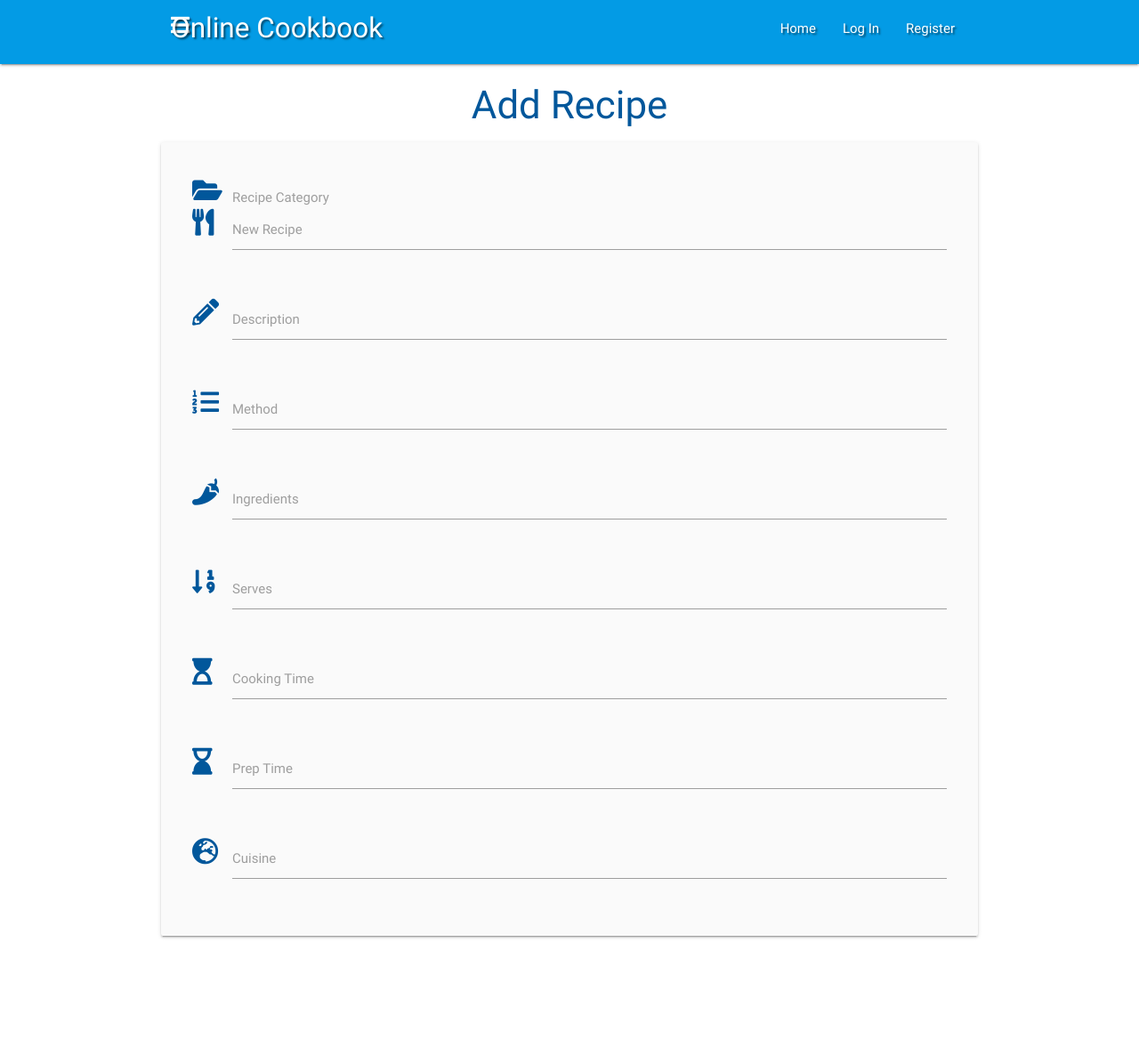
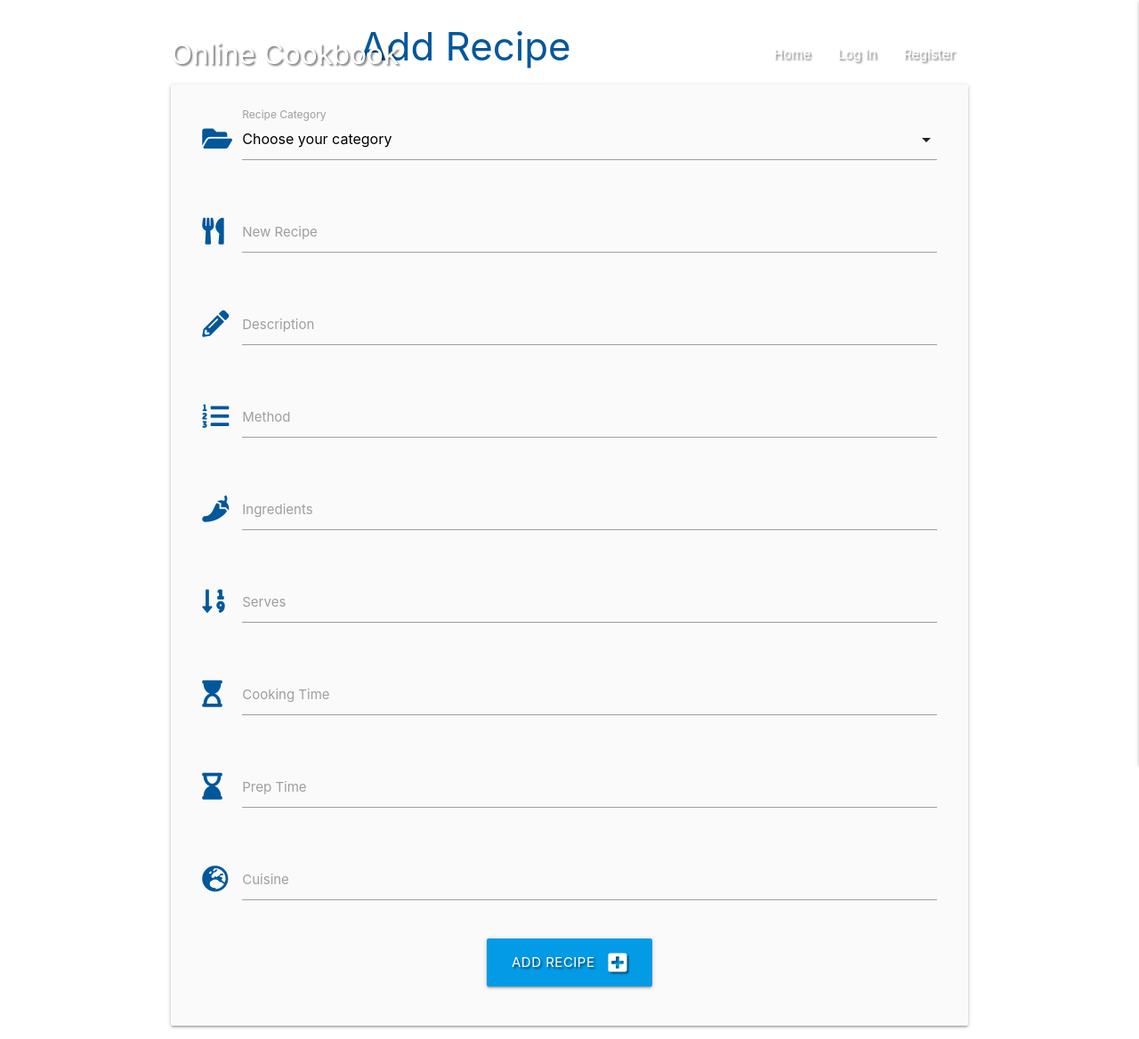
Before and after one commit to mattjboland/ci-milestonethree, a Flask app: page /add_recipe in a window 1280 px wide. Shown: the whole page at 89% size. Before the commit the page ends 1055 px from the top, so only its background shows below. Run offline with Flask 2, Linux system fonts and the light colour scheme; data that the repository does not hold is empty; some libraries are stand-ins or nearby versions.

Commit message:
changed the scripts and link tags again but still not right, added button and comments to add_recipe.html

```diff
--- a/templates/add_recipe.html
+++ b/templates/add_recipe.html
@@ -5,7 +5,8 @@
 <h3 class="light-blue-text text-darken-4 center-align">Add Recipe</h3>
 
 <div class="row card-panel grey lighten-5">
-	<form class="col s12" method="POST" action="">
+	<form class="col s12" method="POST" action="{{ url_for('add_recipe') }}">
+    <!-- choose category -->
         <div class="row">
 		    <div class="input-field col s12">
                 <i class="fas fa-folder-open prefix light-blue-text text-darken-4"></i>
@@ -18,6 +19,7 @@
                 <label for="category_name">Recipe Category</label>
             </div>
 		</div>
+        <!-- add title new recipe -->
 		<div class="row">
 			<div class="input-field col s12">
 				<i class="fas fa-utensils prefix light-blue-text text-darken-4"></i>
@@ -26,6 +28,7 @@
 				<label for="recipe_title">New Recipe</label>
 			</div>
 		</div>
+        <!-- add description -->
 		<div class="row">
 			<div class="input-field col s12">
 				<i class="fas fa-pencil-alt prefix light-blue-text text-darken-4"></i>
@@ -34,6 +37,7 @@
 				<label for="recipe_description">Description</label>
 			</div>
 		</div>
+        <!-- add method -->
 		<div class="row">
 			<div class="input-field col s12">
 				<i class="fas fa-list-ol prefix light-blue-text text-darken-4"></i>
@@ -42,6 +46,7 @@
 				<label for="recipe_method">Method</label>
 			</div>
 		</div>
+        <!-- add ingredients -->
 		<div class="row">
 			<div class="input-field col s12">
 				<i class="fas fa-pepper-hot prefix light-blue-text text-darken-4"></i>
@@ -50,6 +55,7 @@
 				<label for="recipe_ingredients">Ingredients</label>
 			</div>
 		</div>
+        <!-- add serves -->
 		<div class="row">
 			<div class="input-field col s12">
 				<i class="fas fa-sort-numeric-down prefix light-blue-text text-darken-4"></i>
@@ -58,6 +64,7 @@
 				<label for="recipe_serves">Serves</label>
 			</div>
 		</div>
+        <!-- add cooking time -->
 		<div class="row">
 			<div class="input-field col s12">
 				<i class="fas fa-hourglass-start prefix light-blue-text text-darken-4"></i>
@@ -66,6 +73,7 @@
 				<label for="recipe_cookingtime">Cooking Time</label>
 			</div>
 		</div>
+        <!-- add prep time -->
 		<div class="row">
 			<div class="input-field col s12">
 				<i class="fas fa-hourglass-end prefix light-blue-text text-darken-4"></i>
@@ -74,6 +82,7 @@
 				<label for="recipe_preptime">Prep Time</label>
 			</div>
 		</div>
+        <!-- add cuisine -->
 		<div class="row">
 			<div class="input-field col s12">
 				<i class="fas fa-globe-europe prefix light-blue-text text-darken-4"></i>
@@ -82,6 +91,14 @@
 				<label for="recipe_cuisine">Cuisine</label>
 			</div>
 		</div>
+        <!-- add recipe button -->
+        <div class="row">
+            <div class="col s12 center-align">
+                <button type="submit" class="btn-large light-blue darken-1 text-shadow">
+                    Add Recipe <i class="fas fa-plus-square right"></i>
+                </button>
+            </div>
+        </div>
 	</form>
 </div>
 
--- a/templates/base.html
+++ b/templates/base.html
@@ -5,15 +5,13 @@
 	<meta charset="UTF-8" />
 	<meta name="viewport" content="width=device-width, initial-scale=1.0" />
 	<title>Document</title>
-	<link rel="stylesheet" href="https://cdnjs.cloudflare.com/ajax/libs/font-awesome/5.14.0/css/all.min.css"
-		integrity="sha512-1PKOgIY59xJ8Co8+NE6FZ+LOAZKjy+KY8iq0G4B3CyeY6wYHN3yt9PW0XpSriVlkMXe40PTKnXrLnZ9+fkDaog=="
-		crossorigin="anonymous" text="text/css" />
-	<link rel="stylesheet" href="https://cdnjs.cloudflare.com/ajax/libs/materialize/0.100.2/css/materialize.min.css"
-		text="text/css" />
-	<link rel="stylesheet" href="{{ url_for('static', filename='css/style.css') }}" type="text/css" />
-	{% block styles %} {% endblock %}
+    <link rel="stylesheet" href="https://cdnjs.cloudflare.com/ajax/libs/font-awesome/5.13.1/css/all.min.css"
+        integrity="sha512-xA6Hp6oezhjd6LiLZynuukm80f8BoZ3OpcEYaqKoCV3HKQDrYjDE1Gu8ocxgxoXmwmSzM4iqPvCsOkQNiu41GA==" crossorigin="anonymous" type="text/css">
+    <link rel="stylesheet" href="https://cdnjs.cloudflare.com/ajax/libs/materialize/1.0.0/css/materialize.min.css" type="text/css">
+    <link rel="stylesheet" href="{{ url_for('static', filename='css/style.css') }}" type="text/css">
+    {% block styles %}
+    {% endblock %}
 </head>
-
 <body>
 	<header>
 		<!-- top navbar -->
@@ -37,7 +35,7 @@
 		</nav>
 
 		<!-- mobile side navbar -->
-		<!--<ul class="sidenav" id="mobile-demo">
+		<ul class="sidenav" id="mobile-demo">
 			<li>
 				<h4 class="center-align light-blue-text text-darken-4"></h4>
 			</li>
@@ -51,7 +49,7 @@
                         <li><a href="{{ url_for('login') }}">Log In</a></li>
                         <li><a href="{{ url_for('register') }}">Register</a></li>
                     {% endif %}
-		</ul>-->
+		</ul>
 	</header>
 
     <section>
@@ -72,11 +70,11 @@
 		{% endblock %}
 	</main>
 
-	<script src="https://code.jquery.com/jquery-3.5.1.min.js" integrity="sha256-9/aliU8dGd2tb6OSsuzixeV4y/faTqgFtohetphbbj0="
-        crossorigin="anonymous"></script>
-	    <script src="https://cdnjs.cloudflare.com/ajax/libs/materialize/0.100.2/js/materialize.min.js"></script>
-	<script src="{{ url_for('static', filename='js/script.js') }}"></script>
-	{% block script %}
+    <script src="https://code.jquery.com/jquery-3.5.1.min.js"
+        integrity="sha256-9/aliU8dGd2tb6OSsuzixeV4y/faTqgFtohetphbbj0=" crossorigin="anonymous"></script>
+    <script src="https://cdnjs.cloudflare.com/ajax/libs/materialize/1.0.0/js/materialize.min.js"></script>
+    <script src="{{ url_for('static', filename='js/script.js') }}"></script>
+    {% block scripts %}
     {% endblock %}
 </body>
 
```
